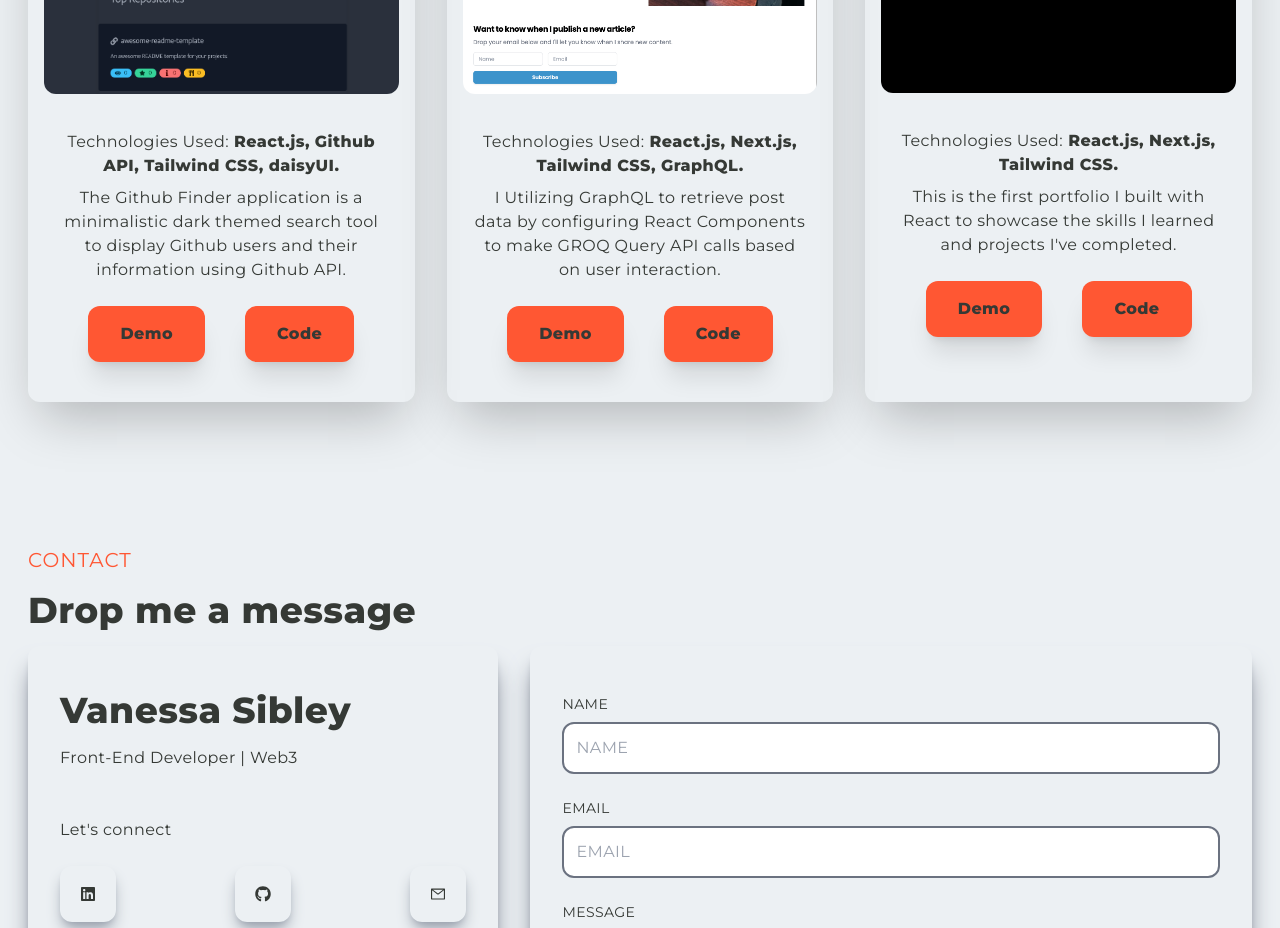
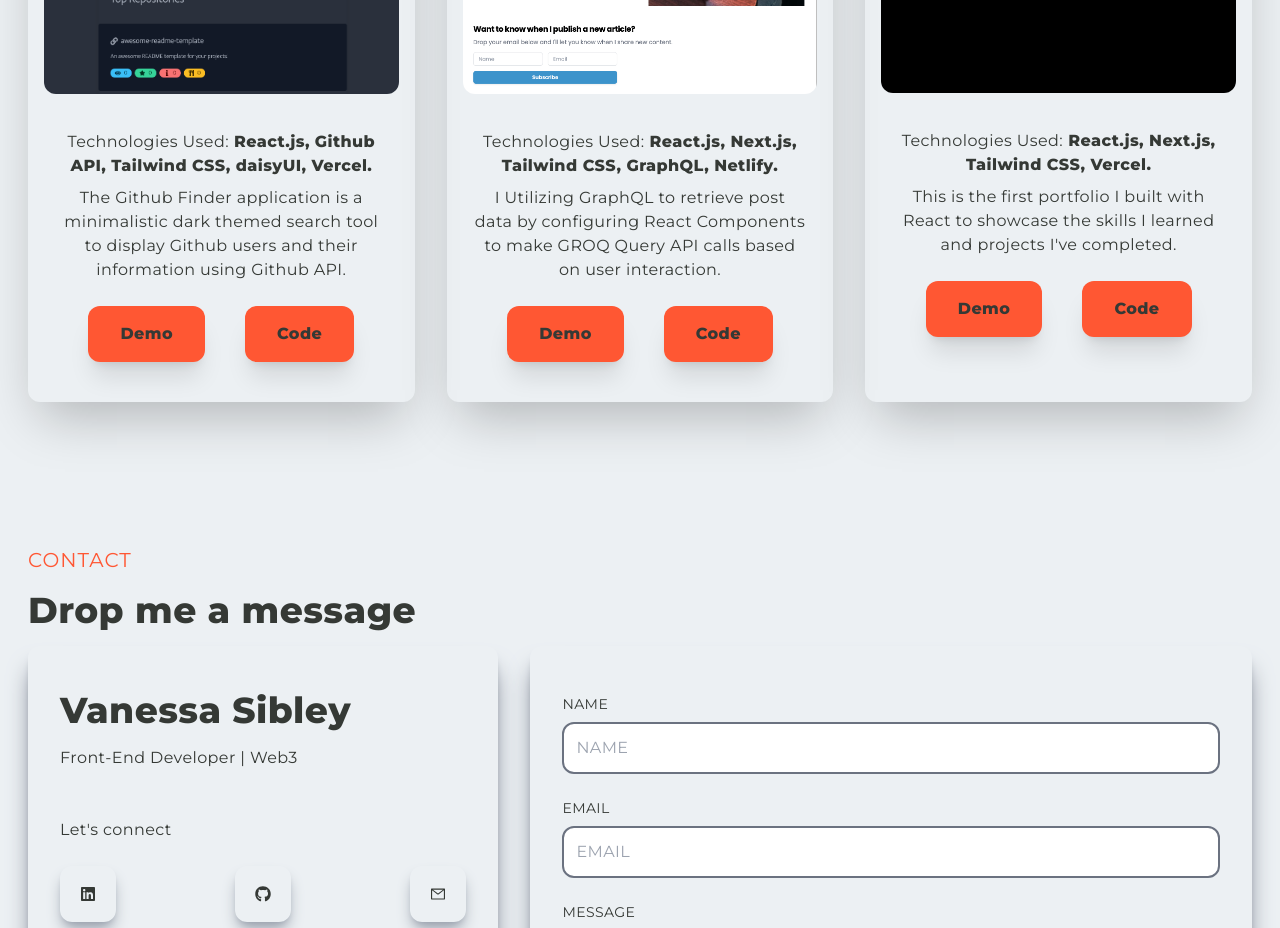
Before and after one commit to vsibley/nextjs-personal-portfolio, a Next.js app: page / in a window 1280 px wide. Shown: the part 2860-3788 px from the top of the page. Built offline with nearby package versions, Linux system fonts and the light colour scheme.

Commit message:
added servs to project tech stack

```diff
--- a/public/components/Projects.jsx
+++ b/public/components/Projects.jsx
@@ -18,7 +18,7 @@ const Projects = () => {
                         <div className='grid grid-cols-1 gap-4 justify-center items-center text-center p-4 '>
                             <Image className='rounded-xl' src={githubFinder} alt='' />
                             <div className='p-3'>
-                                <p className='py-2'>Technologies Used:<span className='font-bold'> React.js, Github API, Tailwind CSS, daisyUI.</span></p>
+                                <p className='py-2'>Technologies Used:<span className='font-bold'> React.js, Github API, Tailwind CSS, daisyUI, Vercel.</span></p>
                                 <p>The Github Finder application is a minimalistic dark themed search tool to display Github users and their information using Github API.</p>
                                 <div className='flex flex-cols-2 items-center justify-center gap-10 p-3 pt-6'>
 
@@ -45,7 +45,7 @@ const Projects = () => {
                         <div className='grid grid-cols-1 gap-4 justify-center items-center text-center p-4 '>
                             <Image className='rounded-xl' src={techblog} alt='' />
                             <div className='p-3'>
-                                <p className='py-2'>Technologies Used:<span className='font-bold'> React.js, Next.js, Tailwind CSS, GraphQL.</span></p>
+                                <p className='py-2'>Technologies Used:<span className='font-bold'> React.js, Next.js, Tailwind CSS, GraphQL, Netlify.</span></p>
                                 <p>I Utilizing GraphQL to retrieve post data by configuring
                                     React Components to make GROQ Query API calls based
                                     on user interaction.</p>
@@ -73,7 +73,7 @@ const Projects = () => {
                         <div className='grid grid-cols-1 gap-4 justify-center items-center text-center p-4'>
                             <Image className='rounded-xl' src={portfolio} alt='' />
                             <div className='p-3'>
-                                <p className='py-2'>Technologies Used:<span className='font-bold'> React.js, Next.js, Tailwind CSS. </span></p>
+                                <p className='py-2'>Technologies Used:<span className='font-bold'> React.js, Next.js, Tailwind CSS, Vercel. </span></p>
                                 <p>This is the first portfolio I built with React to showcase the skills I learned and projects I've completed.</p>
                                 <div className='flex flex-cols-2 pt-6 items-center justify-center gap-10 p-3'>
                                     <button className='dark:bg-[#395B64]  py-4 px-5 md:px-8 font-bold hover:scale-110 ease-in duration-300'>
```
